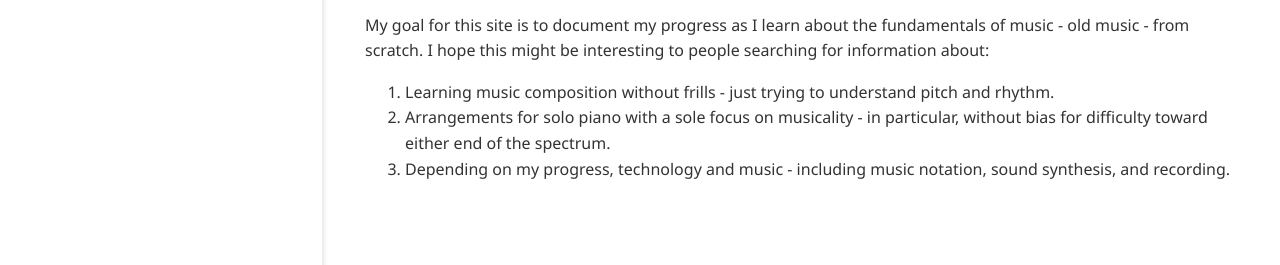
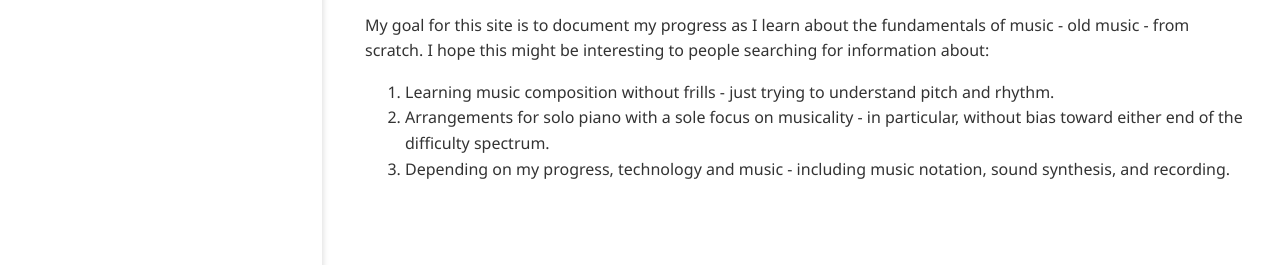
Before and after one commit to ansyblenetwork/arrpiano, a Jekyll site: the page built from _posts/2021-05-17-about.md, in a window 1280 px wide. Shown: the part 625-890 px from the top of the page. Built offline with Jekyll 4.4.1, drawn with Linux system fonts in a browser that asks for light colours.

Commit message:
Update 2021-05-17-about.md

```diff
--- a/_posts/2021-05-17-about.md
+++ b/_posts/2021-05-17-about.md
@@ -23,5 +23,5 @@
 My goal for this site is to document my progress as I learn about the fundamentals of music - old music - from scratch. I hope this might be interesting to people searching for information about:
 
 1. Learning music composition without frills - just trying to understand pitch and rhythm.
-2. Arrangements for solo piano with a sole focus on musicality - in particular, without bias for difficulty toward either end of the spectrum.
+2. Arrangements for solo piano with a sole focus on musicality - in particular, without bias toward either end of the difficulty spectrum.
 3. Depending on my progress, technology and music - including music notation, sound synthesis, and recording.
```
